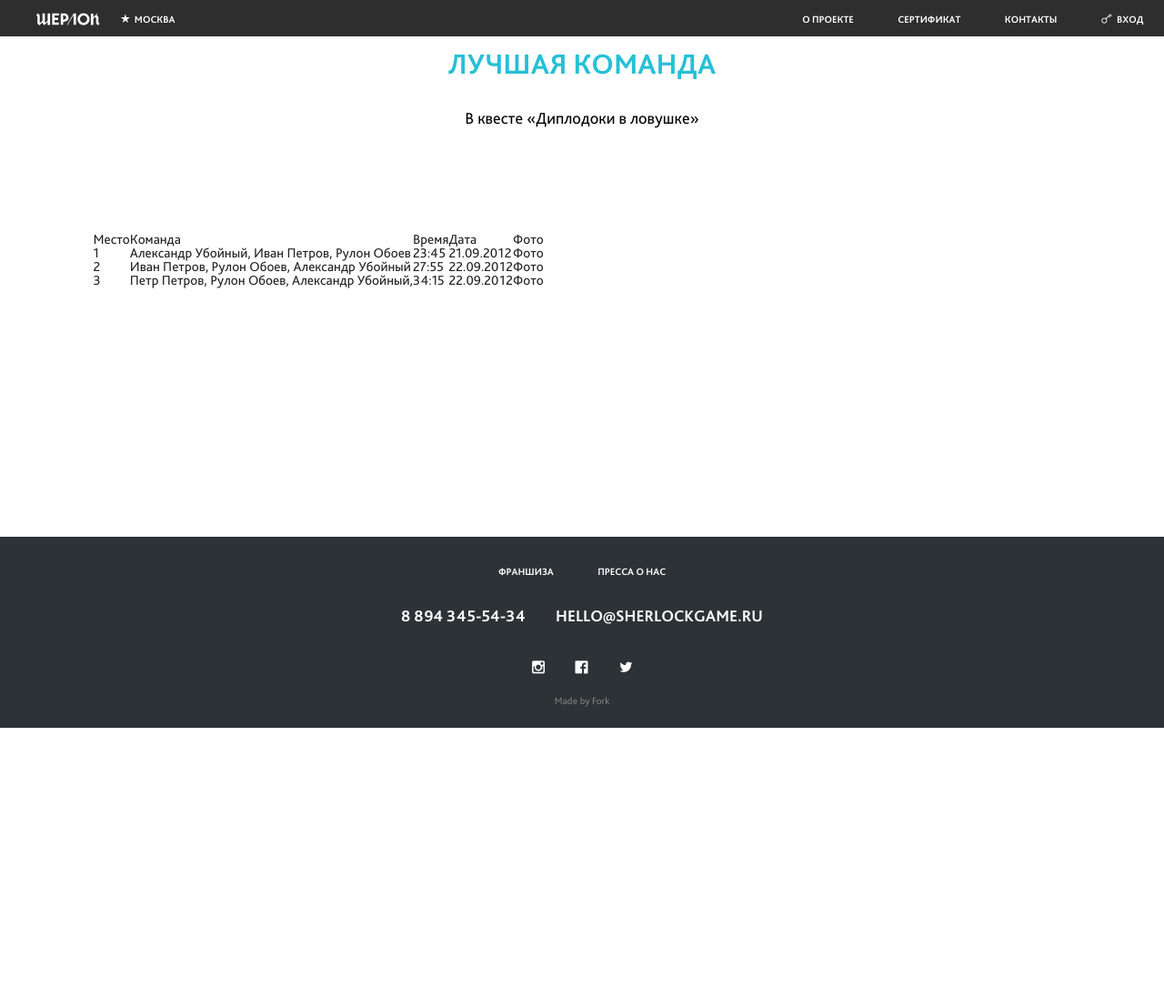
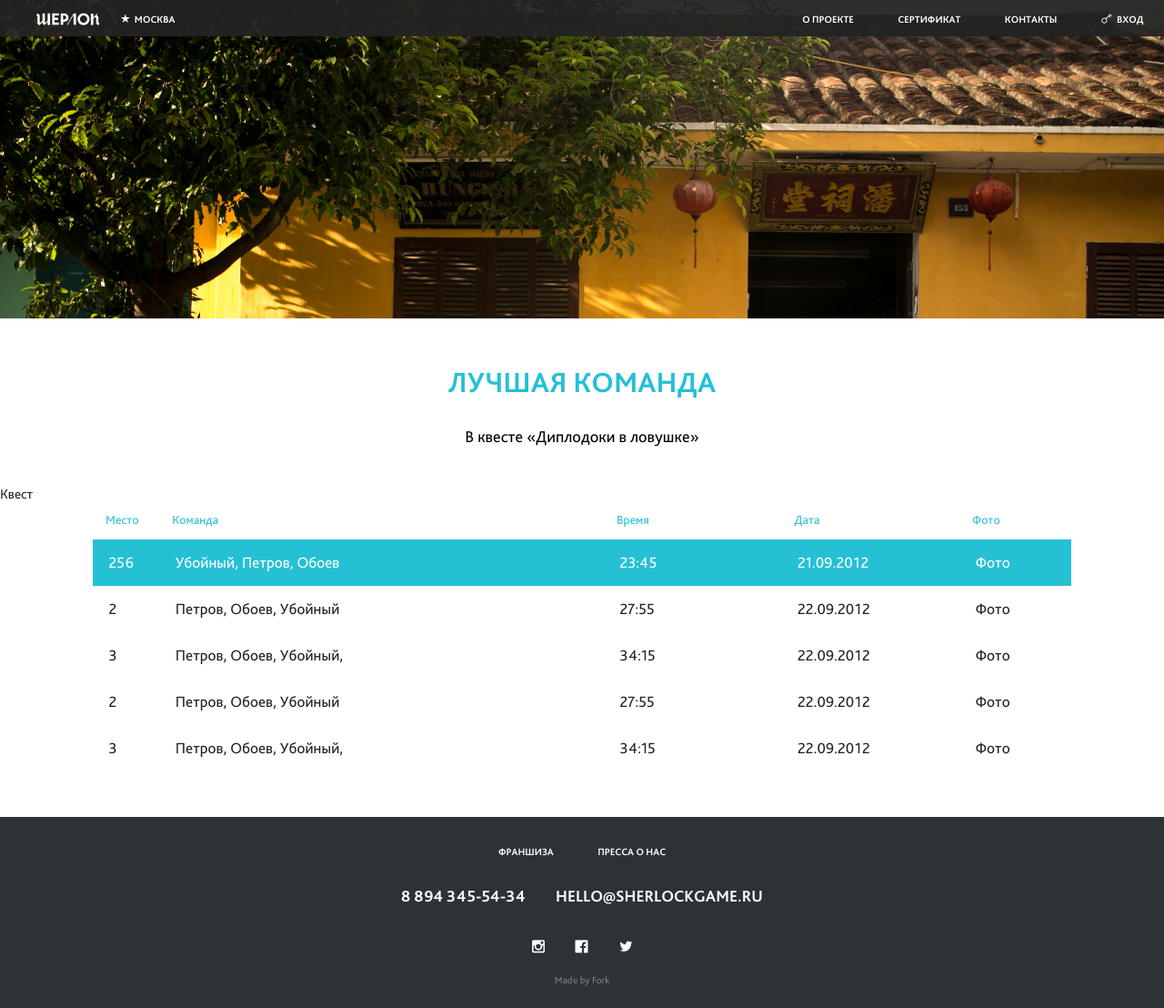
Before and after one commit to Nekrasovnetut/sherlockweb, a PHP site: page /quest-winners.php in a window 1280 px wide. Shown: the whole page at 91% size. Before the commit the page ends 800 px from the top, so only its background shows below. Run offline with PHP 8.4, Linux system fonts and the light colour scheme.

Commit message:
Победители

```diff
--- a/assets/css/style.css
+++ b/assets/css/style.css
@@ -461,15 +462,18 @@ table {
 
 /* @group Reset */
 html {
+  -moz-box-sizing: border-box;
        box-sizing: border-box;
 }
 
 * {
+  -moz-box-sizing: inherit;
        box-sizing: inherit;
 }
 
 *:before,
 *:after {
+  -moz-box-sizing: inherit;
        box-sizing: inherit;
 }
 
@@ -1012,7 +1010,11 @@ html {
 html {
   font: normal 15px/1em "Bliss Pro", "Helvetica Neue", Helvetica, Arial, Verdana, sans-serif;
   text-rendering: optimizeLegibility;
+  -webkit-font-feature-settings: "kern" 1;
+     -moz-font-feature-settings: "kern" 1;
           font-feature-settings: "kern" 1;
+  -webkit-font-kerning: normal;
+     -moz-font-kerning: normal;
           font-kerning: normal;
   color: #222;
 }
@@ -1155,15 +1158,31 @@ hr {
 }
 .dropdown:hover .dropdown-block {
   display: block;
+  -webkit-transform-origin: top center;
+      -ms-transform-origin: top center;
           transform-origin: top center;
+  -webkit-animation: dropdown-open 0.4s cubic-bezier(0.175, 0.885, 0.32, 1.275) forwards;
           animation: dropdown-open 0.4s cubic-bezier(0.175, 0.885, 0.32, 1.275) forwards;
+}
+
+@-webkit-keyframes dropdown-open {
+  from {
+    -webkit-transform: scaleY(0);
+            transform: scaleY(0);
+  }
+  to {
+    -webkit-transform: scale(1);
+            transform: scale(1);
+  }
 }
 
 @keyframes dropdown-open {
   from {
+    -webkit-transform: scaleY(0);
             transform: scaleY(0);
   }
   to {
+    -webkit-transform: scale(1);
             transform: scale(1);
   }
 }
@@ -1278,23 +1297,67 @@ hr {
 }
 
 .winners .section {
-  padding: 70px 8% 50px;
-}
-
-table.winners {
+  padding: 0px 8% 50px;
+}
+@media (max-width: 650px) {
+  .winners .section {
+    padding: 0px 0px 50px;
+  }
+}
+.winners-table {
   width: 100%;
   table-layout: fixed;
-  font-size: 14px;
-  min-width: 900px;
-}
-table.winners-header {
-  color: #2C3236;
-}
-table.winners-userteam {
-  background-color: #B2B2B2;
-}
-table.winners tr:hover {
-  background-color: #B2B2B2;
+  font-size: 17px;
+  min-width: 320px;
+}
+@media (max-width: 650px) {
+  .winners-table {
+    font-size: 12px;
+  }
+}
+.winners-table td {
+  padding: 1em;
+}
+@media (max-width: 650px) {
+  .winners-table td {
+    padding: 0.6em;
+  }
+}
+.winners-table-header {
+  color: #26C0D5;
+  font-size: 0.8em;
+  height: 3em;
+}
+.winners-table-team {
+  height: 3em;
+}
+.winners-table-team:hover {
+  background-color: #ebebeb;
+}
+.winners-table-userteam {
+  background-color: #26C0D5;
+  color: white;
+  height: 3em;
+}
+.winners-table-mesto {
+  width: 6%;
+}
+.winners-table-comanda {
+  width: 40%;
+}
+@media (max-width: 650px) {
+  .winners-table-comanda {
+    width: 30%;
+  }
+}
+.winners-table-vremya {
+  width: 16%;
+}
+.winners-table-data {
+  width: 16%;
+}
+.winners-table-photo {
+  width: 10%;
 }
 
 /*------------------------------------*\
--- a/assets/scss/_core/_variables.scss
+++ b/assets/scss/_core/_variables.scss
@@ -25,6 +25,8 @@ $dark-grey: #505050;
 $color-text: #000;
 $color-link: #222;
 
+$sexy-grey: #ebebeb;
+
 
 
 
--- a/assets/scss/_molecules/_winners.scss
+++ b/assets/scss/_molecules/_winners.scss
@@ -1,29 +1,72 @@
+$collection-color-assets: #26C0D5;
+
+
 .winners {
 	.section{
 		@extend %mcf;
-		padding: 70px 8% 50px;
-	}
+		padding: 0px 8% 50px;
+		@include mq(small){padding: 0px 0px 50px;}
 	}
 
-table.winners {
+	&-table {
 		width: 100%;
 		table-layout: fixed;
-	font-size: 14px;
+		font-size: 17px;
 	//	font-size: 1.2vw;
-	min-width: 900px;
+		min-width: 320px;
+
+		@include mq(small){
+			font-size: 12px;
+		}
+
+		td{
+			padding: 1em;
+			@include mq(small){padding: 0.6em;}
+		}
 
 		&-header {
-		color: $main-color;
+			color: $collection-color-assets;
+			font-size: 0.8em;
+			height: 3em;
+		}
+
+		&-team {
+			&:hover{background-color: $sexy-grey;}
+			height: 3em;
 		}
 
 		&-userteam {
-		background-color: $light-grey;
+			background-color: $collection-color-assets;
+			color: white;
+			height: 3em;
 		}
 
-	tr {
-		&:hover{
-			background-color: $light-grey;
+		&-mesto {
+			width: 6%
 		}
+
+		&-comanda {
+			width: 40%;
+			@include mq(small){width: 30%;}
+		}
+
+		&-vremya {
+			width: 16%
+		}
+
+		&-data {
+			width: 16%
+		}
+
+
+		&-photo {
+			width: 10%
+		}
+
+
+
+
+
 	}
 
 }
--- a/quest-winners.php
+++ b/quest-winners.php
@@ -6,43 +6,52 @@
 
 
 <div class="page <?= $pageClass ?>">
+	<header class="page-cover">
+	<div class="page-cover-bg">
+		<img src="example-images/example-cover.jpg" alt="" />
+	</div>
+	<div class="page-cover-content">
+
+	</div>
+	</header>
 	<header class="page-heading">
 		<h3>Лучшая команда</h3>
 		<p>В квесте &laquo;Диплодоки в ловушке&raquo;</p>
 	</header>
+	<div><a href="quest.php">Квест</a></div>
 	<div class="winners">
 		<section class="section">
-			<table>
+			<table class="winners-table">
 
-				<tr class="winners-header">
-					<td>
+				<tr class="winners-table-header">
+					<td class="winners-table-mesto">
 						Место
 					</td>
 
-					<td>
+					<td class="winners-table-comanda">
 						Команда
 					</td>
 
-					<td>
+					<td class="winners-table-vremya">
 						Время
 					</td>
 
-					<td>
+					<td class="winners-table-data">
 						Дата
 					</td>
 
-					<td>
+					<td class="winners-table-photo">
 						Фото
 					</td>
 				</tr>
 
-				<tr class="winners-userteam">
+				<tr class="winners-table-userteam">
 					<td>
-						1
+						256
 					</td>
 
 					<td>
-						Александр Убойный, Иван Петров,  Рулон Обоев
+						Убойный, Петров, Обоев
 					</td>
 
 					<td>
@@ -58,13 +67,13 @@
 					</td>
 				</tr>
 
-				<tr>
+				<tr class="winners-table-team">
 					<td>
 						2
 					</td>
 
 					<td>
-						Иван Петров,  Рулон Обоев, Александр Убойный
+						Петров, Обоев, Убойный
 					</td>
 
 					<td>
@@ -80,13 +89,57 @@
 					</td>
 				</tr>
 
-				<tr>
+				<tr class="winners-table-team">
 					<td>
 						3
 					</td>
 
 					<td>
-						Петр Петров,  Рулон Обоев, Александр Убойный,
+						Петров, Обоев, Убойный,
+					</td>
+
+					<td>
+						34:15
+					</td>
+
+					<td>
+						22.09.2012
+					</td>
+
+					<td>
+						Фото
+					</td>
+				</tr>
+
+				<tr class="winners-table-team">
+					<td>
+						2
+					</td>
+
+					<td>
+						Петров, Обоев, Убойный
+					</td>
+
+					<td>
+						27:55
+					</td>
+
+					<td>
+						22.09.2012
+					</td>
+
+					<td>
+						Фото
+					</td>
+				</tr>
+
+				<tr class="winners-table-team">
+					<td>
+						3
+					</td>
+
+					<td>
+						Петров, Обоев, Убойный,
 					</td>
 
 					<td>
```
Also changed, not shown: other parts of assets/css/style.css (+14 -7 lines). Lines whose indentation alone changed are shown as unchanged.
